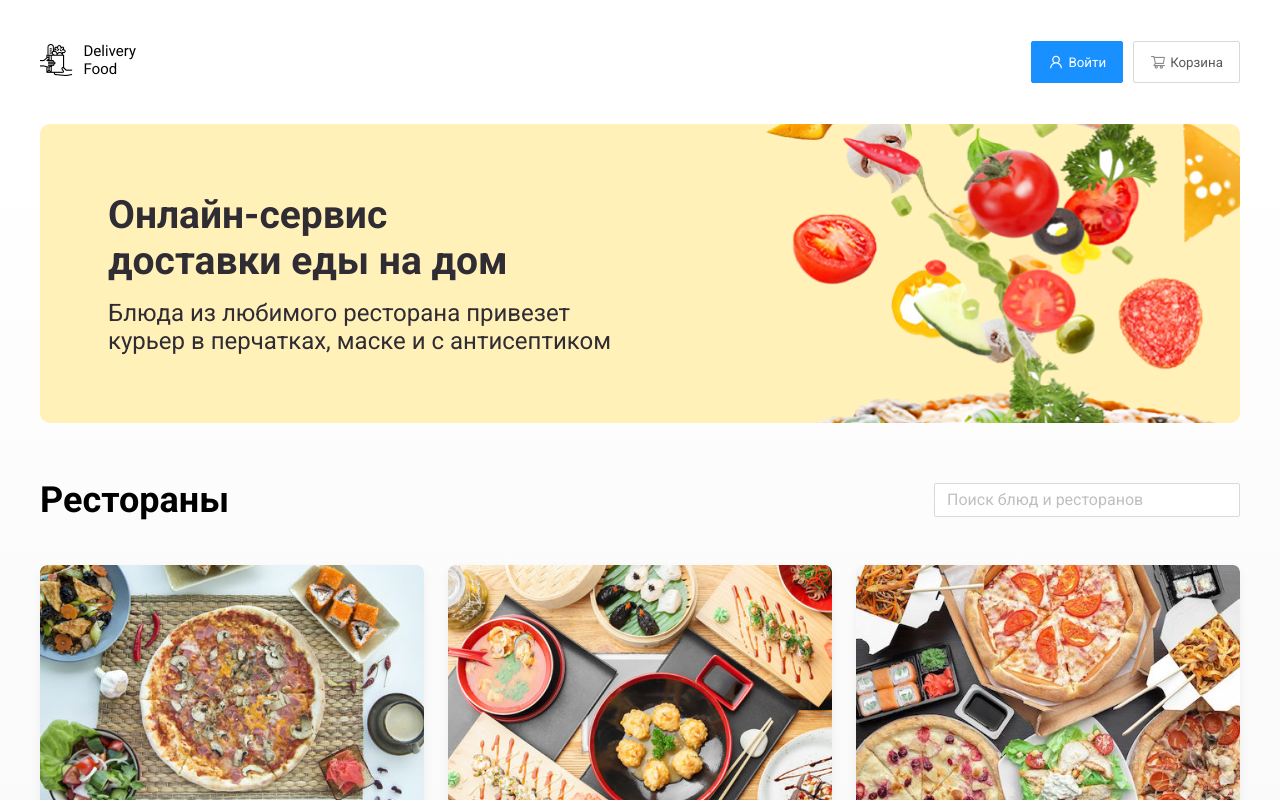
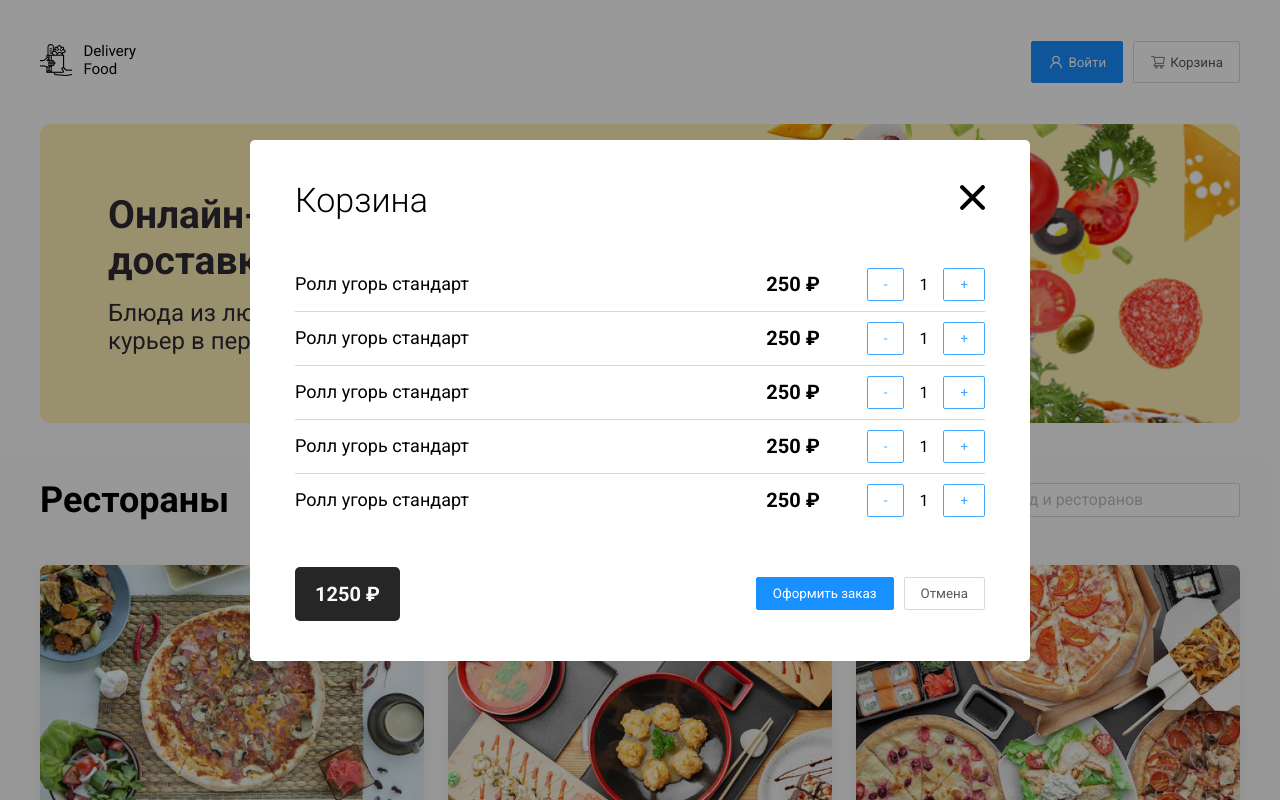
Before and after one commit to Surpr1ze-alra/my-food, a plain HTML site: page my-food/index.html in a window 1280 px wide. Both pictures are taken after a click on the button "Корзина". Shown: the top 800 px of the page. Drawn offline with Linux system fonts and the light colour scheme.

Commit message:
Изучили JS

```diff
--- a/my-food/css/style.css
+++ b/my-food/css/style.css
@@ -288,7 +288,7 @@ main {
     font-size: 24px;
     line-height: 133%;
 }
-.cart-model_owerlay {
+.cart-modal_overlay {
     display: none;
     position: fixed;
     top: 0;
@@ -299,32 +299,32 @@ main {
     align-items: center;
     justify-content: center;
 }
-.cart-model_owerlay-open {
+.cart-modal_overlay.open {
     display: flex;
 }
-.cart-modul {
+.cart-modal {
     width: 100%;
     max-width: 780px;
     padding: 40px 45px;
-    border-radius: 1px;
+    border-radius: 5px;
     background: #fff;
 }
-.cart-modul-header {
+.cart-modal-header {
     display: flex;
     align-items: center;
     justify-content: space-between;
     margin-bottom: 48px;
 }
-.cart-modul-header-title {
+.cart-modal-header-title {
     color: #000;
     font-size: 34px;
     font-weight: 300;
     margin: 0;
 }
-.cart-modul-header-close {
+.cart-modal-header-close {
     cursor: pointer;
 }
-.cart-modul-footer {
+.cart-modal-footer {
     display: flex;
     align-items: center;
     justify-content: space-between;
@@ -332,7 +332,7 @@ main {
     gap: 10px;
     margin-top: 50px;
 }
-.cart-modul-footer-price {
+.cart-modal-footer-price {
     border-radius: 5px;
     background: #262626;
     color: #fafafa;
@@ -340,7 +340,7 @@ main {
     font-weight: 700;
     padding: 15px 20px;
 }
-.cart-modul-footer-controls {
+.cart-modal-footer-controls {
     display: flex;
     align-items: center;
     gap: 10px;
@@ -352,7 +352,7 @@ main {
     flex-wrap: wrap;
     gap: 10px;
 }
-.cart-item:not(last-child) {
+.cart-item:not(:last-child) {
     padding-bottom: 10px;
     margin-bottom: 10px;
     border-bottom: 1px solid #d9d9d9;
--- a/my-food/index-copy.html
+++ b/my-food/index-copy.html
@@ -7,6 +7,7 @@
     <link rel="preconnect" href="https://fonts.gstatic.com" crossorigin>
     <link href="https://fonts.googleapis.com/css2?family=Roboto:ital,wght@0,100..900;1,100..900&display=swap" rel="stylesheet">
     <link rel="stylesheet" href="./css/style.css">
+    <script src="./script/index.js" defer></script>
     <title>Delivery Food</title>
 </head>
 <body>
@@ -22,7 +23,7 @@
                             <img src="./img/icon 1.png" alt="user">
                             Войти
                         </button>
-                        <button class="btn btn-outline">
+                        <button class="btn btn-outline" id="cart-button">
                             <img src="./img/icon 2.png" alt="user">
                             Корзина
                         </button>
@@ -189,15 +190,15 @@
             </section>
         </main>
 
-        <div class="cart-model_owerlay">
-        <div class="cart-modul">
-            <div class="cart-modul-header">
-                <h2 class="cart-modul-header-title">Корзина</h2>
-                <span class="cart-modul-header-close">
+        <div class="cart-modal_overlay">
+            <div class="cart-modal">
+                <div class="cart-modal-header">
+                    <h2 class="cart-modal-header-title">Корзина</h2>
+                    <span class="cart-modal-header-close">
                         <img src="./img/Vector2.png" alt="close">
                     </span>
                 </div>
-            <div class="cart-modul-body">
+                <div class="cart-modal-body">
                     <div class="cart-item">
                         <p class="cart-item-title">Ролл угорь стандарт</p>
                         <div class="cart-item-controls">
@@ -244,11 +245,11 @@
                         </div>
                     </div>
                 </div>
-            <div class="cart-modul-footer">
-                <div class="cart-modul-footer-price">
+                <div class="cart-modal-footer">
+                    <div class="cart-modal-footer-price">
                         1250 ₽
                     </div>
-                <div class="cart-modul-footer-controls">
+                    <div class="cart-modal-footer-controls">
                         <button class="btn btn-primary">
                             Оформить заказ
                         </button>
--- a/my-food/index.html
+++ b/my-food/index.html
@@ -7,8 +7,10 @@
     <link rel="preconnect" href="https://fonts.gstatic.com" crossorigin>
     <link href="https://fonts.googleapis.com/css2?family=Roboto:ital,wght@0,100..900;1,100..900&display=swap" rel="stylesheet">
     <link rel="stylesheet" href="./css/style.css">
+    <script src="./script/index.js" defer></script>
     <title>Delivery Food</title>
 </head>
+
 <body>
     <div class="page-wrapper">
         <header class="header">
@@ -22,7 +24,7 @@
                             <img src="./img/icon 1.png" alt="user">
                             Войти
                         </button>
-                        <button class="btn btn-outline">
+                        <button class="btn btn-outline" id="cart-button">
                             <img src="./img/icon 2.png" alt="user">
                             Корзина
                         </button>
@@ -56,7 +58,7 @@
                             placeholder="Поиск блюд и ресторанов"
                         >
                     </div>
-                    <div class="products-wrapper">
+                    <div class="products-wrapper" id="rests-container">
                         <a href="./index-copy.html" class="products-card">
                             <div class="products-card-image">
                                 <img src="./img/Рестораны/Пицца плюс.jpg" alt="1">
@@ -212,15 +214,15 @@
             </section>
         </main>
 
-        <div class="cart-model_owerlay">
-            <div class="cart-modul">
-                <div class="cart-modul-header">
-                    <h2 class="cart-modul-header-title">Корзина</h2>
-                    <span class="cart-modul-header-close">
+        <div class="cart-modal_overlay">
+            <div class="cart-modal">
+                <div class="cart-modal-header">
+                    <h2 class="cart-modal-header-title">Корзина</h2>
+                    <span class="cart-modal-header-close">
                         <img src="./img/Vector2.png" alt="close">
                     </span>
                 </div>
-                <div class="cart-modul-body">
+                <div class="cart-modal-body">
                     <div class="cart-item">
                         <p class="cart-item-title">Ролл угорь стандарт</p>
                         <div class="cart-item-controls">
@@ -267,11 +269,11 @@
                         </div>
                     </div>
                 </div>
-                <div class="cart-modul-footer">
-                    <div class="cart-modul-footer-price">
+                <div class="cart-modal-footer">
+                    <div class="cart-modal-footer-price">
                         1250 ₽
                     </div>
-                    <div class="cart-modul-footer-controls">
+                    <div class="cart-modal-footer-controls">
                         <button class="btn btn-primary">
                             Оформить заказ
                         </button>
--- /dev/null
+++ b/my-food/script/index.js
@@ -0,0 +1,127 @@
+const modalFunc = () => {
+    const modal = document.querySelector('.cart-modal_overlay');
+    const cartBtn = document.querySelector('#cart-button');
+
+    const openModal = () => {
+        modal.classList.add("open");
+    };
+    const closeModal = () => {
+        modal.classList.remove("open");
+    };
+    cartBtn.addEventListener("click", () => {
+        openModal();
+    });
+
+    modal.addEventListener("click", (event) => {
+        if (
+            event.target.classList.contains('cart-modal_overlay') ||
+            event.target.closest('.cart-modal-header-close')
+        ) {
+            closeModal();
+        }
+    });
+};
+
+const restsFunc = () => {
+    const container = document.querySelector('#rests-container')
+    const restArrey = [
+        {
+            id: 0,
+            title: 'Пицца плюс',
+            time: 50,
+            rating: 4.5,
+            price: 900,
+            type: 'Пицца',
+            image: 'Пицца плюс.jpg'
+        },
+        {
+            id: 1,
+            title: 'Тануки',
+            time: 50,
+            rating: 4.5,
+            price: 900,
+            type: 'Пицца',
+            image: 'Тануки.jpg'
+        },
+        {
+            id: 2,
+            title: 'FoodBand',
+            time: 50,
+            rating: 4.5,
+            price: 900,
+            type: 'Пицца',
+            image: 'FoodBand.jpg'
+        },
+        {
+            id: 3,
+            title: 'Жадина-пицца',
+            time: 50,
+            rating: 4.5,
+            price: 900,
+            type: 'Пицца',
+            image: 'Жадина-пицца.jpg'
+        },
+        {
+            id: 4,
+            title: 'Точка еды',
+            time: 50,
+            rating: 4.5,
+            price: 900,
+            type: 'Пицца',
+            image: 'Точка еды.jpg'
+        },
+        {
+            id: 5,
+            title: 'PizzaBurger',
+            time: 50,
+            rating: 4.5,
+            price: 900,
+            type: 'Пицца',
+            image: 'PizzaBurger.jpg'
+        }
+    ]
+    const loading = () => {
+        container.innerHTML = '<p style="width: 100%; text-align: center;">Загрузка</p>'
+    }
+    const randerRests = (arrey) => {
+        container.innerHTML = ''
+        arrey.forEach((card) => {
+            container.insertAdjacentHTML('beforeend', `
+                <a href="./index-copy.html?id=${card.id}" class="products-card">
+                    <div class="products-card-image">
+                        <img src="./img/Рестораны/${card.image}" alt="${card.image}">
+                    </div>
+                    <div class="products-card-description">
+                        <div class="products-card-description-row">
+                            <h4 class="products-card-description-title">${card.title}</h4>
+                            <div class="products-card-description-padge">${card.time} мин</div>
+                        </div>
+                        <div class="products-card-description-row">
+                            <div class="products-card-description-info">
+                                <div class="products-card-description-info-raiting">
+                                    <img src="./img/Star.svg" alt="star">
+                                    ${card.rating}
+                                </div>
+                                <div class="products-card-description-info-price">
+                                    От ${card.price} ₽
+                                </div>
+                                <div class="products-card-description-info-group">
+                                    ${card.type}
+                                </div>
+                            </div>
+                        </div>
+                    </div>
+                </a>
+                `)
+        })
+    }
+    if (container) {
+        loading()
+    setTimeout(() => {
+        randerRests(restArrey)
+    }, 1000)
+    }
+}
+
+modalFunc()
+restsFunc()
```
Lines whose indentation alone changed are shown as unchanged.
